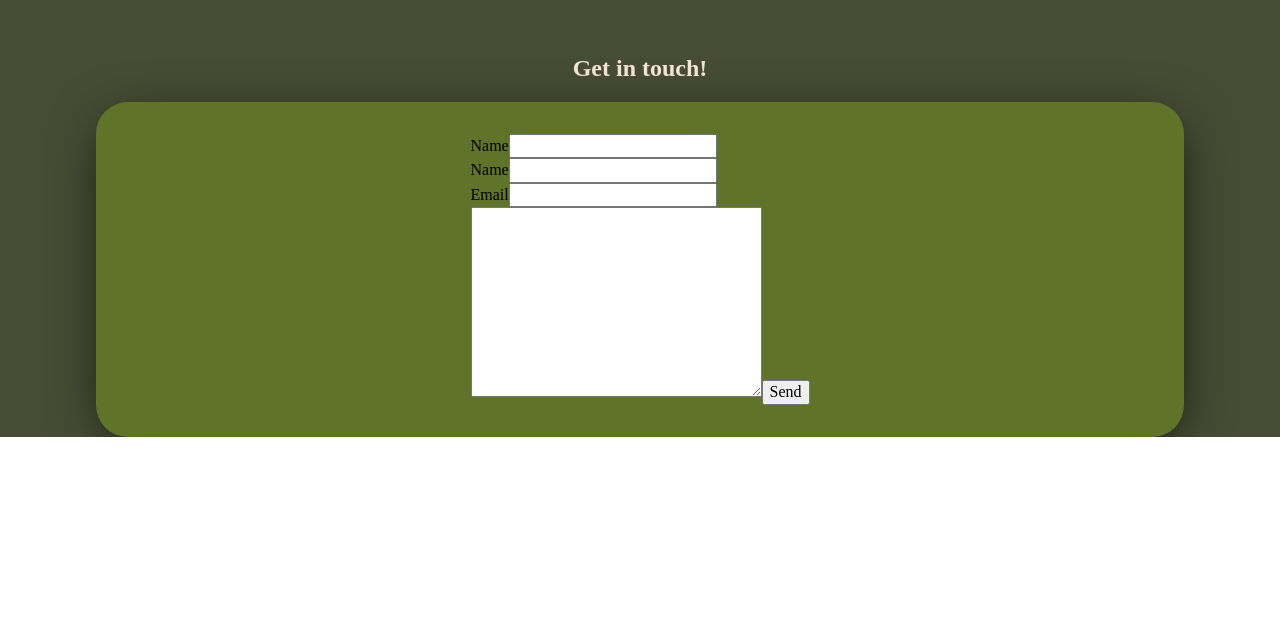
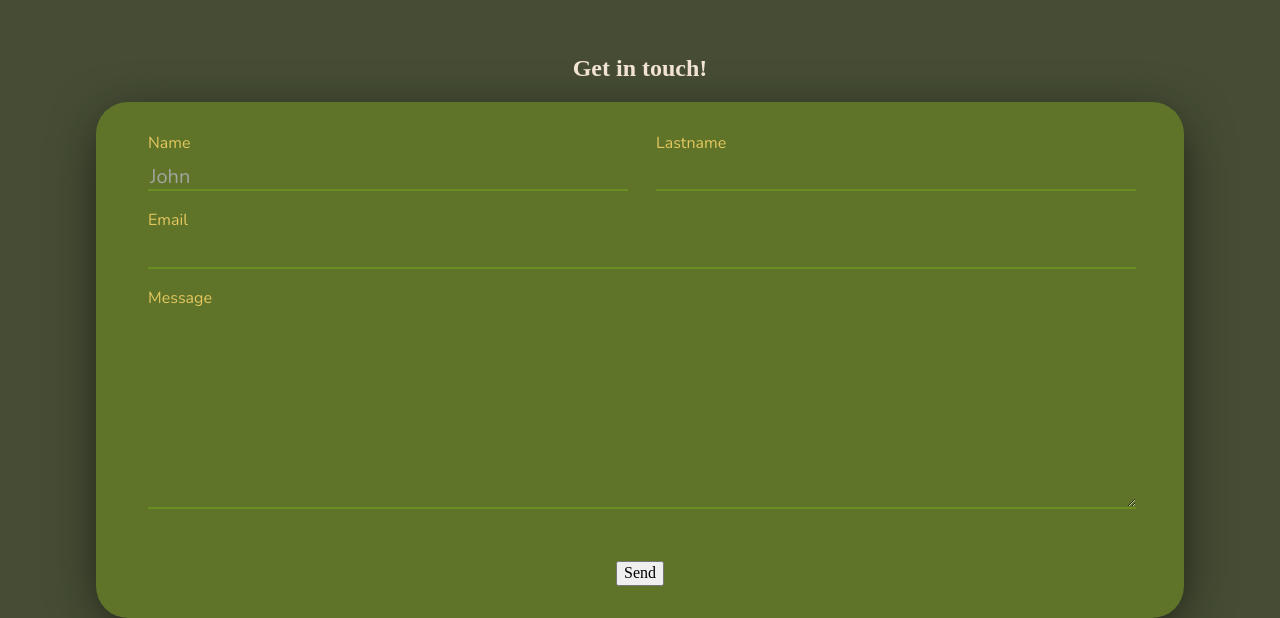
Before and after one commit to platzi/curso-arquitecturas-css-proyecto-2, a Vue app: page / in a window 1280 px wide. Shown: the part 3508-4126 px from the top of the page. Before the commit the page ends 3945 px from the top, so only its background shows below. Built offline with nearby package versions, Linux system fonts and the light colour scheme.

Commit message:
contact form section the form was styled

```diff
--- a/src/components/index/ContactSection.vue
+++ b/src/components/index/ContactSection.vue
@@ -6,18 +6,25 @@
         <div class="form--namesContainer">
           <div class="inputContainer">
             <label for="">Name</label>
-            <input type="text" />
+            <input type="text" name="name" placeholder="John" />
           </div>
           <div class="inputContainer">
-            <label for="">Name</label>
-            <input type="text" />
+            <label for="">Lastname</label>
+            <input type="text" name="lastname" />
           </div>
         </div>
         <div class="form--emailContainer">
-          <label for="">Email</label>
-          <input type="text" />
+          <div class="inputContainer">
+            <label for="">Email</label>
+            <input type="email" />
+          </div>
         </div>
-        <textarea name="" id="" cols="30" rows="10"></textarea>
+        <div class="messageContainer">
+          <div class="inputContainer">
+            <label for="">Message</label>
+            <textarea name="" id="" cols="30" rows="10"></textarea>
+          </div>
+        </div>
         <button class="formButton">Send</button>
       </form>
     </div>
@@ -45,4 +52,73 @@
   justify-content: center;
   align-items: center;
 }
+.form {
+  width: 100%;
+  padding: 0 0.25rem;
+  display: flex;
+  justify-content: center;
+  align-items: center;
+  flex-direction: column;
+}
+.form label {
+  font-family: "Nunito";
+  color: rgba(228, 199, 95, 1);
+  margin-bottom: 0.75rem;
+}
+
+.form--namesContainer,
+.form--emailContainer,
+.messageContainer {
+  display: flex;
+  justify-content: space-between;
+  align-items: center;
+  width: 100%;
+}
+.inputContainer {
+  display: flex;
+  justify-content: center;
+  align-items: flex-start;
+  flex-direction: column;
+  margin-bottom: 1.25rem;
+  width: 100%;
+  padding: 0 1rem;
+}
+.inputContainer input {
+  width: 100%;
+  background: transparent;
+  border: none;
+  border-bottom: olivedrab 2px solid;
+  font-family: "Nunito";
+  font-size: 1.25rem;
+  color: #f5e6d7;
+}
+.inputContainer input::placeholder {
+  color: #a2a59f;
+}
+.inputContainer input:focus {
+  border: none;
+  outline: none;
+  border-bottom: rgba(183, 157, 54, 1) 2px solid;
+}
+.form textarea {
+  margin: 0 0 2rem 0;
+  background: transparent;
+  width: 100%;
+  border: none;
+  border-bottom: olivedrab 2px solid;
+}
+.form textarea:focus {
+  border: none;
+  border-bottom: rgba(228, 199, 95, 1) 2px solid;
+  outline: none;
+}
+@media only screen and (max-width: 1024px) {
+}
+@media only screen and (max-width: 540px) {
+  .form--namesContainer {
+    flex-wrap: wrap;
+  }
+}
+@media only screen and (max-width: 375px) {
+}
 </style>
```
